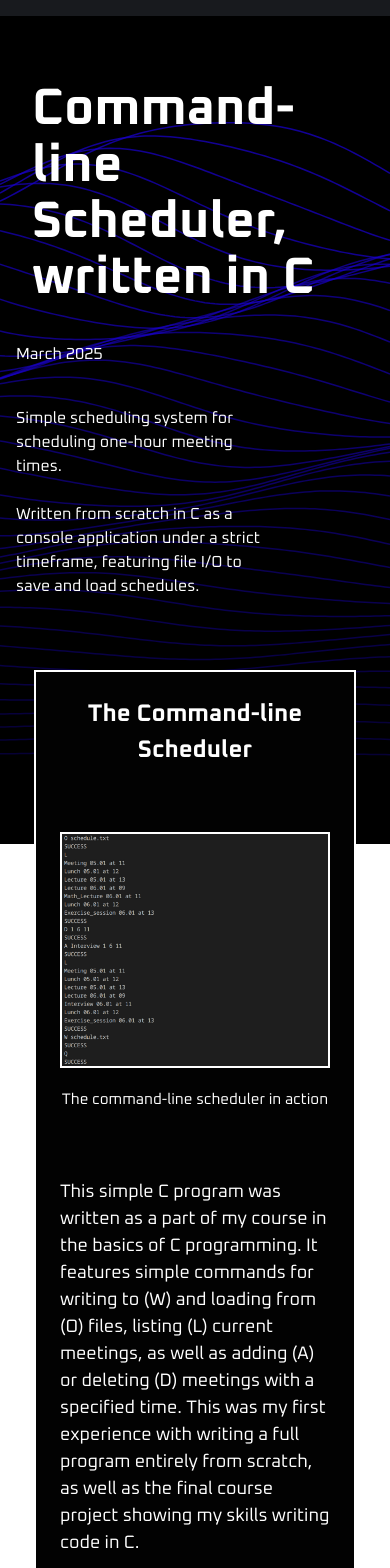
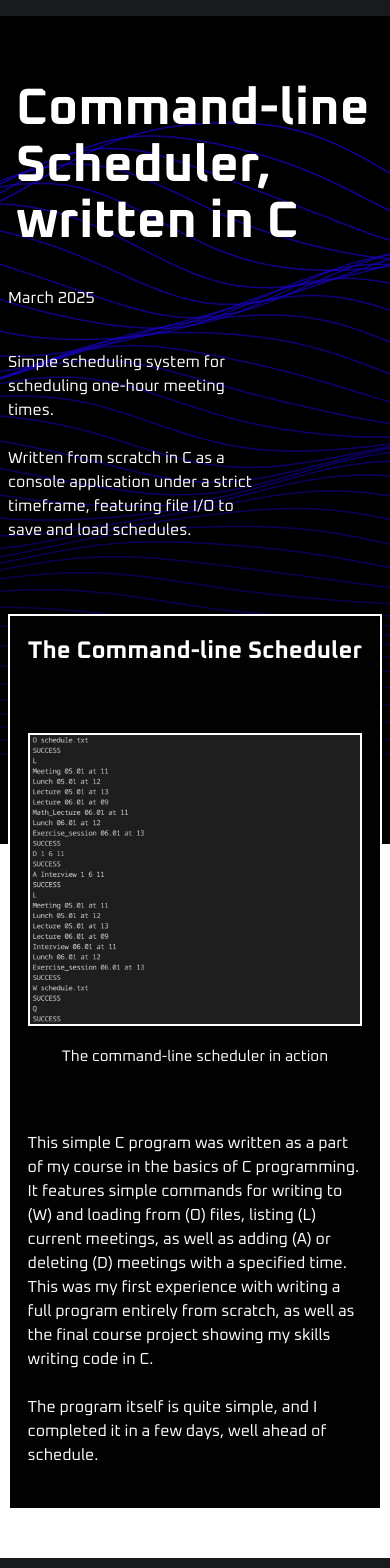
Before and after one commit to silentwinter0/portfolio, a React (Vite) app: page /projects/c-scheduler in a window 390 px wide. Shown: the top 1568 px of the page. Built offline with nearby package versions, Linux system fonts and the light colour scheme.

Commit message:
Third revision of mobile styling

```diff
--- a/src/components/Article.css
+++ b/src/components/Article.css
@@ -112,6 +112,11 @@
 }
 
 @media (max-width: 640px) {
+
+  .article {
+    max-width: 100%;
+  }
+
   .inline-article-image {
     flex-basis: 100%;
     max-width: 100%;
@@ -119,6 +124,10 @@
 
   .article-paragraph {
     max-width: 40ch;
-    font-size: 18px;
+    font-size: 16px;
+  }
+
+  .article-projecttext {
+    margin: 0.6rem;
   }
 }
--- a/src/pages/FrontPage.css
+++ b/src/pages/FrontPage.css
@@ -144,13 +144,13 @@ html, body, #root {
   }
 
   .card {
-    padding-left: 1rem;
-    padding-right: 1rem;
+    padding-left: 0.5rem;
+    padding-right: 0.5rem;
   }
 
   .card h1 {
-    padding-left: 1rem;
-    padding-right: 1rem;
+    padding-left: 0.5rem;
+    padding-right: 0.5rem;
   }
 
 }
```
